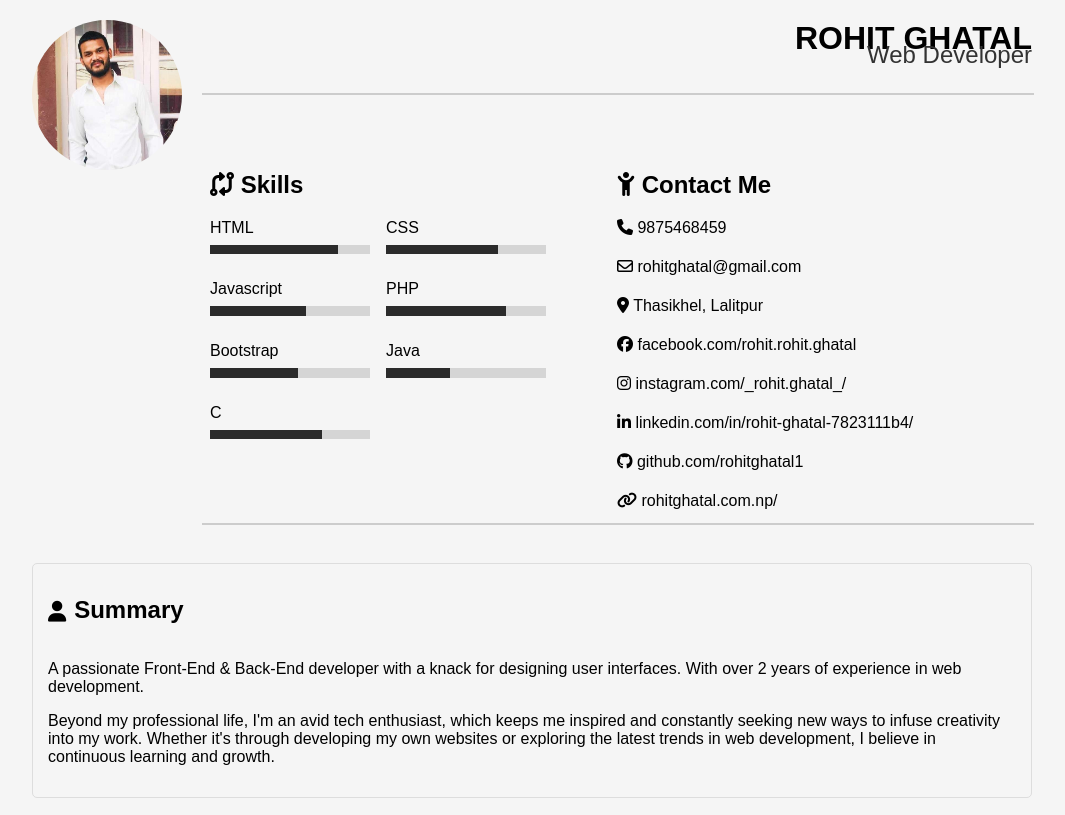
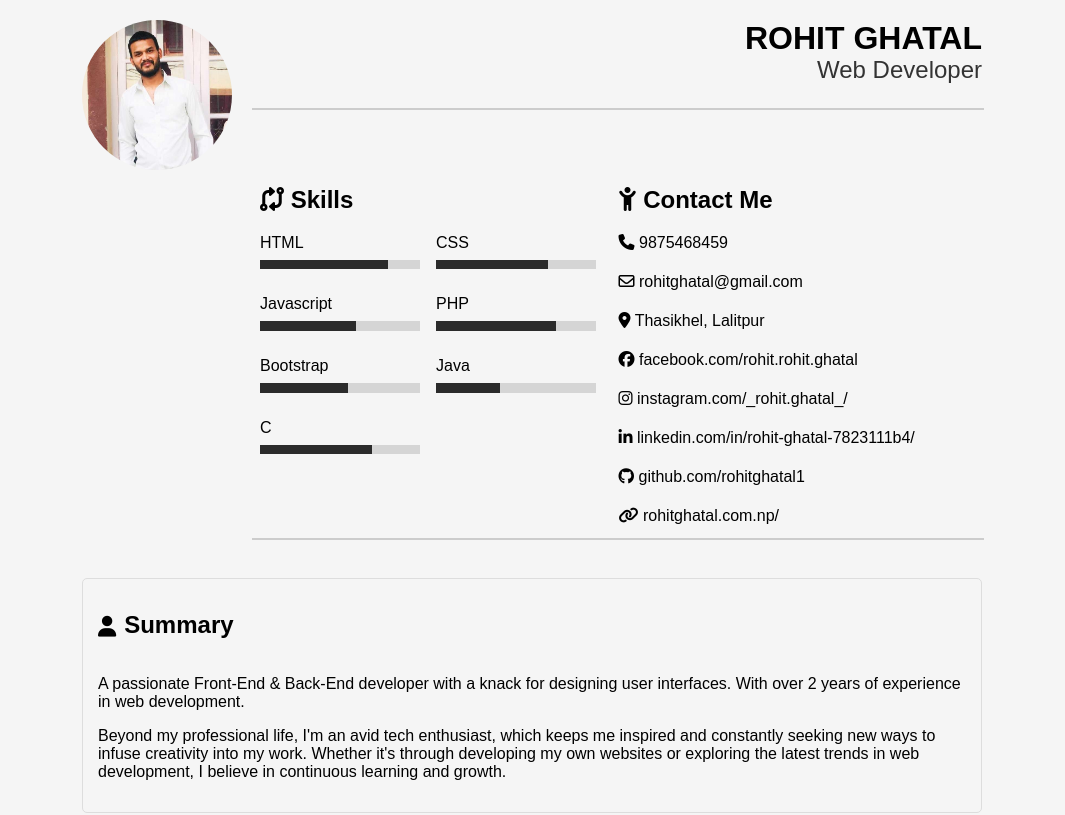
Before and after one commit to rohitghatal1/CVMaker-ReactJS, a React (Create React App) app: page / in a window 1280 px wide. Shown: the top 815 px of the page, without its empty margins (108-1173 px from the left). Built offline with nearby package versions, Linux system fonts and the light colour scheme.

Commit message:
resized creative template

```diff
--- a/src/allTemplates/CreativeTemplate/creativeTemplate.css
+++ b/src/allTemplates/CreativeTemplate/creativeTemplate.css
@@ -1,5 +1,5 @@
 .CVContainer {
-    width: 1000px;
+    width: 900px;
     margin: 0 auto;
     padding: 20px;
 }
@@ -34,7 +34,7 @@
 
 .personInfo p {
     font-size: 1.5rem;
-    margin-top: -1rem;
+    margin-top: -1px;
     color: #333;
 }
 
```
